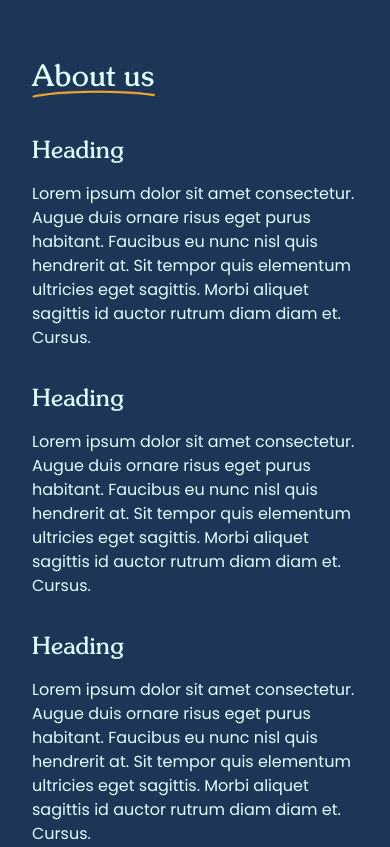
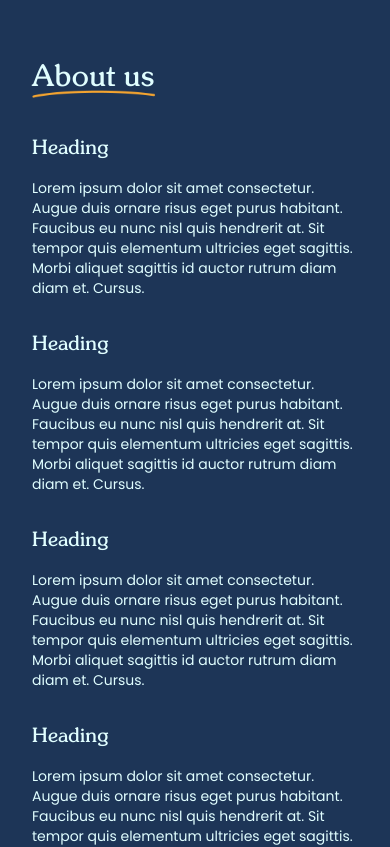
Before and after one commit to NeeshSamsi/neeshsamsi.com, a Next.js app: page / in a window 390 px wide. Shown: the part 2460-3307 px from the top of the page. Built offline with nearby package versions, Linux system fonts and the light colour scheme.

Commit message:
feat: Reduce font size consistent will rest of page

```diff
--- a/src/components/AboutCard.tsx
+++ b/src/components/AboutCard.tsx
@@ -6,8 +6,8 @@ export default async function AboutCard({
   paragraphs: string[]
 }) {
   return (
-    <div className="space-y-4 text-base lg:text-lg xl:text-xl">
-      <h3 className="font-serif text-2xl md:text-3xl">{heading}</h3>
+    <div className="space-y-4 text-sm md:text-base lg:text-lg xl:text-xl">
+      <h3 className="font-serif text-xl md:text-2xl md:text-3xl">{heading}</h3>
       {paragraphs.map((text, i) => (
         <p key={i}>{text}</p>
       ))}
```
